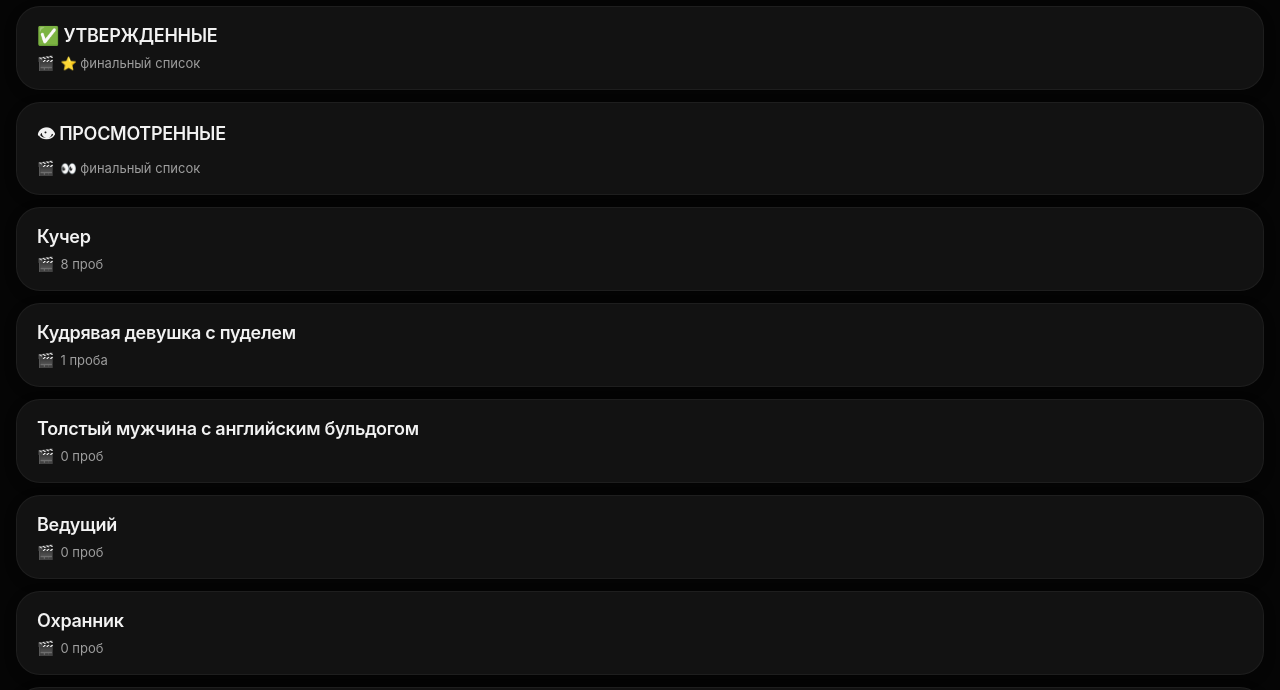
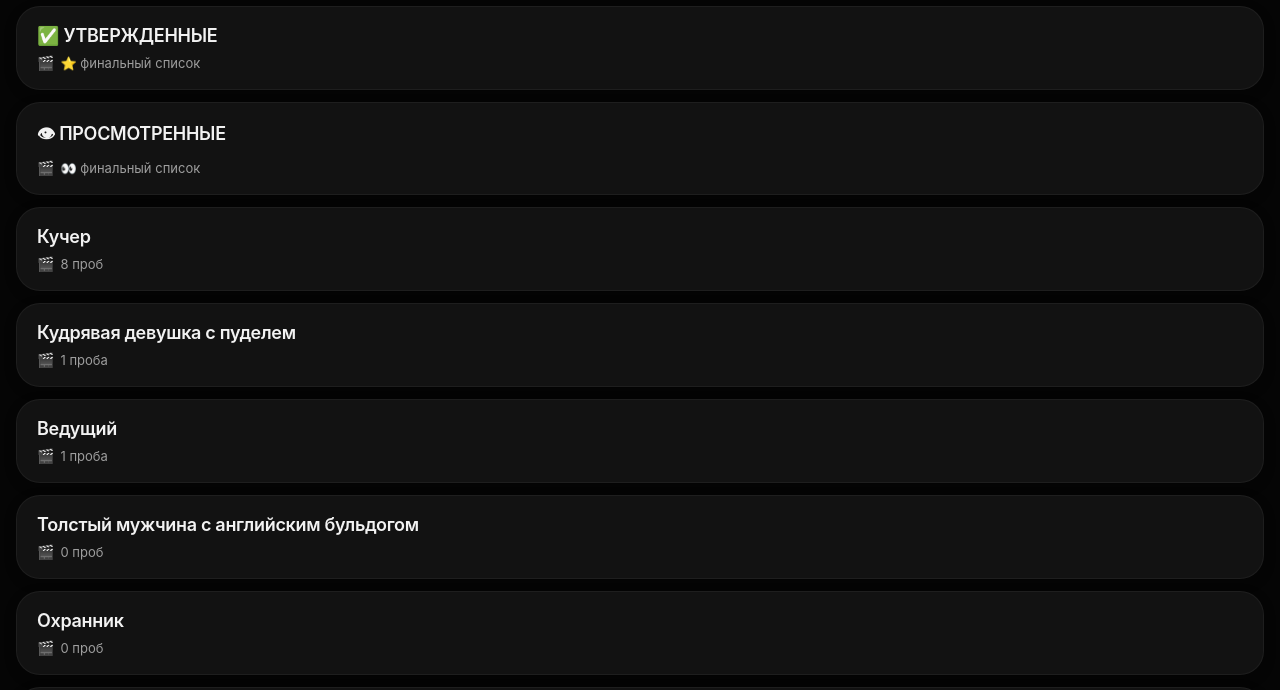
Before and after one commit to aleksandrovak439-hash/prinz2026, a plain HTML site: page index.html in a window 1280 px wide. Shown: the part 101-791 px from the top of the page. Drawn offline with Linux system fonts and the light colour scheme.

Commit message:
Update index.html
добавлен Ведущий

```diff
--- a/index.html
+++ b/index.html
@@ -530,7 +530,7 @@
     { name: "Сдобникова Лариса", img: "photos/Сдобникова.jpg", video: "https://disk.yandex.ru/i/LHwXMBSKlgC8ug" }
   ];
 
-  // ---------- РОЛИ: "Кучер" теперь первый ----------
+  // ---------- РОЛИ (добавлен актёр для Ведущего) ----------
   const data = {
     "Кучер": [
       {
@@ -593,8 +593,17 @@
     "Кудрявая девушка с пуделем": [
       { name: "Зарбалиева Сабина", img: "photos/Сабина.jpg", img2: "photos/пудельМакс.jpg", size: "171/44", video: "https://disk.yandex.ru/d/XcqkLtlzmqzW2w" }
     ],
+    "Ведущий": [
+      {
+        name: "Чугунов Илья",
+        img: "photos/Чугунов.jpg",
+        img2: "photos/Чугунов1.jpg",
+        age: "37 лет",
+        size: "187/52/45",
+        video: "https://disk.yandex.ru/i/JsEGiH68haPs-A"
+      }
+    ],
     "Толстый мужчина с английским бульдогом": [],
-    "Ведущий": [],
     "Охранник": [],
     "Фотограф": [],
     "Мама ребенка": [],
@@ -777,7 +786,7 @@
     };
   }
 
-  // ---------- ПОСТРОЕНИЕ ГЛАВНОГО МЕНЮ (порядок определяется порядком ключей в data) ----------
+  // ---------- ПОСТРОЕНИЕ ГЛАВНОГО МЕНЮ ----------
   const roleListDiv = document.getElementById('roleList');
   roleListDiv.innerHTML = '';
 
```
